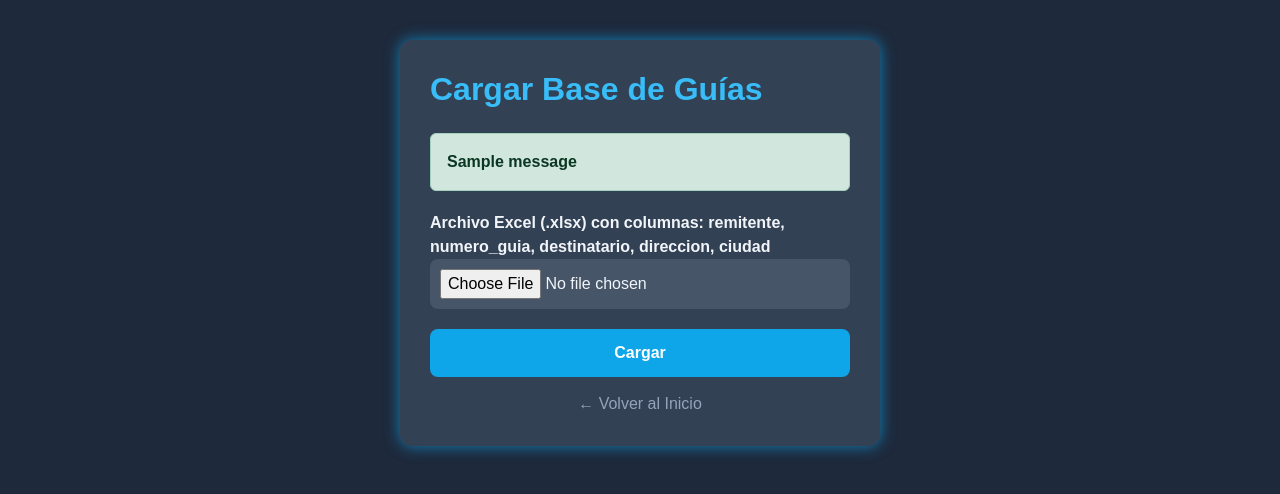
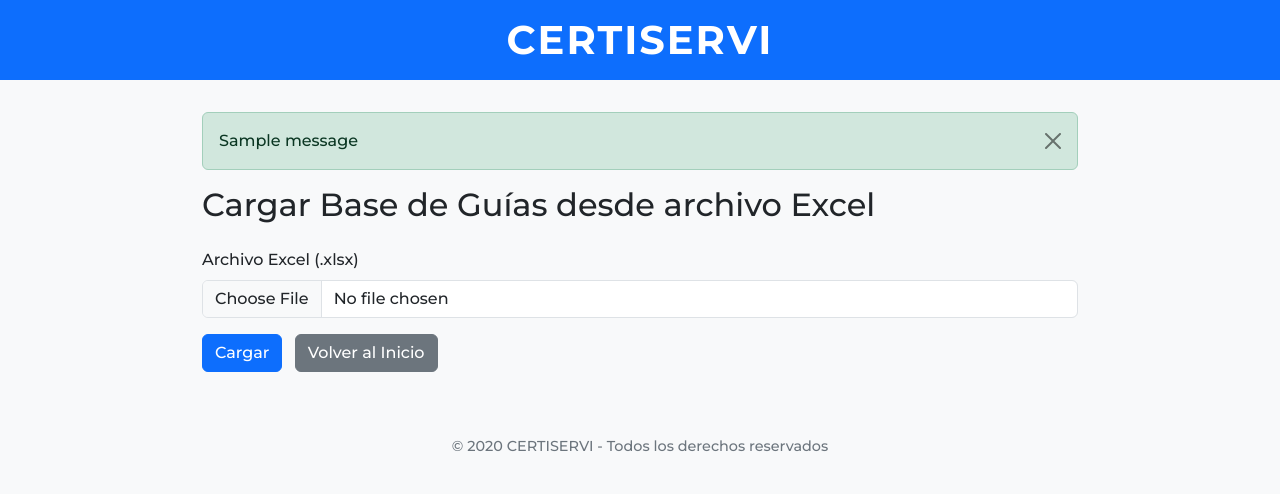
Before and after one commit to luisrobles062/mensajeria-app, a Flask app: template templates/cargar_base.html in a window 1280 px wide. Shown: the top 494 px of the page. Run offline with Flask 3, Linux system fonts and the light colour scheme; the template is opened without the code that fills it: most values are stand-ins (such as "Sample title", 1, 10 or a date in 2020); one stand-in notice (Sample message) is shown.

Commit message:
Update cargar_base.html

```diff
--- a/templates/cargar_base.html
+++ b/templates/cargar_base.html
@@ -1,89 +1,14 @@
-<!DOCTYPE html>
-<html lang="es">
-<head>
-    <meta charset="UTF-8" />
-    <title>CERTISERVI - Cargar Base de Guías</title>
-    <link href="https://cdn.jsdelivr.net/npm/bootstrap@5.3.0/dist/css/bootstrap.min.css" rel="stylesheet" />
-    <style>
-        body {
-            background-color: #1e293b;
-            color: #f1f5f9;
-            font-family: 'Montserrat', sans-serif;
-            padding: 40px;
-        }
-        .container {
-            max-width: 480px;
-            background: #334155;
-            padding: 30px;
-            border-radius: 12px;
-            box-shadow: 0 0 15px rgba(14,165,233,0.7);
-        }
-        h2 {
-            color: #38bdf8;
-            margin-bottom: 25px;
-            font-weight: 700;
-        }
-        label {
-            font-weight: 600;
-        }
-        input[type="file"] {
-            background: #475569;
-            border-radius: 8px;
-            padding: 10px;
-            color: #f1f5f9;
-            width: 100%;
-            margin-bottom: 20px;
-        }
-        button {
-            background-color: #0ea5e9;
-            border: none;
-            padding: 12px 20px;
-            color: white;
-            font-weight: 700;
-            border-radius: 8px;
-            width: 100%;
-            cursor: pointer;
-            transition: background-color 0.3s ease;
-        }
-        button:hover {
-            background-color: #0284c7;
-        }
-        .alert {
-            margin-bottom: 20px;
-            font-weight: 600;
-        }
-        .link-home {
-            margin-top: 15px;
-            display: block;
-            text-align: center;
-            color: #94a3b8;
-            text-decoration: none;
-        }
-        .link-home:hover {
-            color: #0ea5e9;
-        }
-    </style>
-</head>
-<body>
-    <div class="container">
-        <h2>Cargar Base de Guías</h2>
+{% extends "base.html" %}
+{% block title %}Cargar Base de Guías - CERTISERVI{% endblock %}
+{% block content %}
+<h2>Cargar Base de Guías desde archivo Excel</h2>
 
-        {% with messages = get_flashed_messages(with_categories=true) %}
-          {% if messages %}
-            {% for category, message in messages %}
-              <div class="alert alert-{{ 'danger' if category=='danger' else ('success' if category=='success' else 'warning') }}" role="alert">
-                {{ message|safe }}
-              </div>
-            {% endfor %}
-          {% endif %}
-        {% endwith %}
-
-        <form method="post" enctype="multipart/form-data">
-            <label for="archivo_excel">Archivo Excel (.xlsx) con columnas: remitente, numero_guia, destinatario, direccion, ciudad</label>
-            <input type="file" name="archivo_excel" id="archivo_excel" accept=".xlsx" required />
-            <button type="submit">Cargar</button>
-        </form>
-        <a href="{{ url_for('index') }}" class="link-home">← Volver al Inicio</a>
+<form action="/cargar_base" method="POST" enctype="multipart/form-data" class="mt-4">
+    <div class="mb-3">
+        <label for="archivo_excel" class="form-label">Archivo Excel (.xlsx)</label>
+        <input type="file" name="archivo_excel" id="archivo_excel" class="form-control" accept=".xlsx" required>
     </div>
-</body>
-</html>
+    <button type="submit" class="btn btn-primary">Cargar</button>
+    <a href="/" class="btn btn-secondary ms-2">Volver al Inicio</a>
+</form>
+{% endblock %}
```
